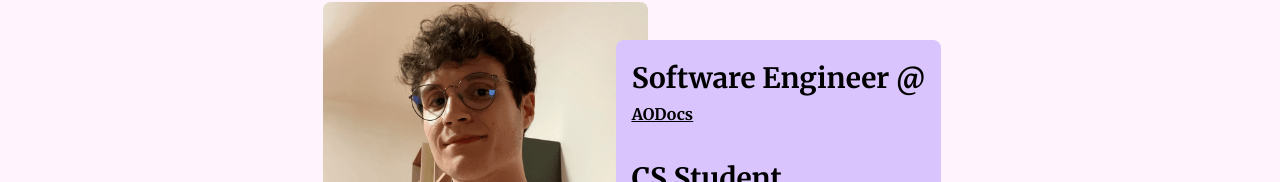
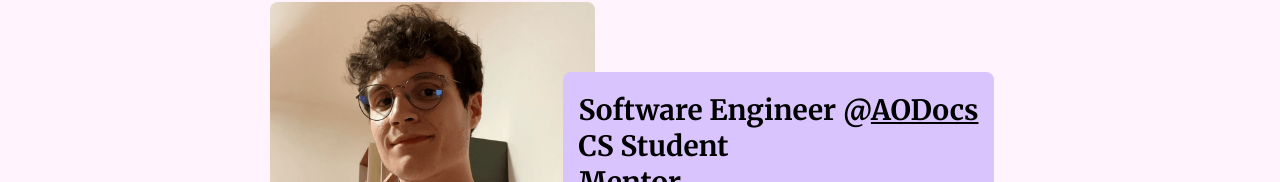
Before and after one commit to andrearotesi/personal-website, a React (Create React App) app: page / in a window 1280 px wide. Shown: the part 102-284 px from the top of the page. Built offline with nearby package versions, Linux system fonts and the light colour scheme.

Commit message:
Fixed anchor styling (breakes home)

```diff
--- a/src/components/Card/Card.js
+++ b/src/components/Card/Card.js
@@ -8,7 +8,7 @@ const Card = (props) => {
     <div className="Card">
       <h1>{ title }</h1>
       <h3>{ subtitle }</h3>
-      { link && <a href={ link }>{ linkLabel ? linkLabel : link }</a> }
+      { link && <a className='link' href={ link }>{ linkLabel ? linkLabel : link }</a> }
     </div>
   );
 }
--- a/src/components/Card/Card.scss
+++ b/src/components/Card/Card.scss
@@ -16,7 +16,7 @@
         font-size: .75rem;
     }
 
-    a {
+    .link {
         display: block;
         margin-top: .5rem;
         text-decoration: underline;
@@ -38,7 +38,7 @@
             font-size: initial;
         }
 
-        a {
+        .link {
             font-size: initial;
         }
     }
```
